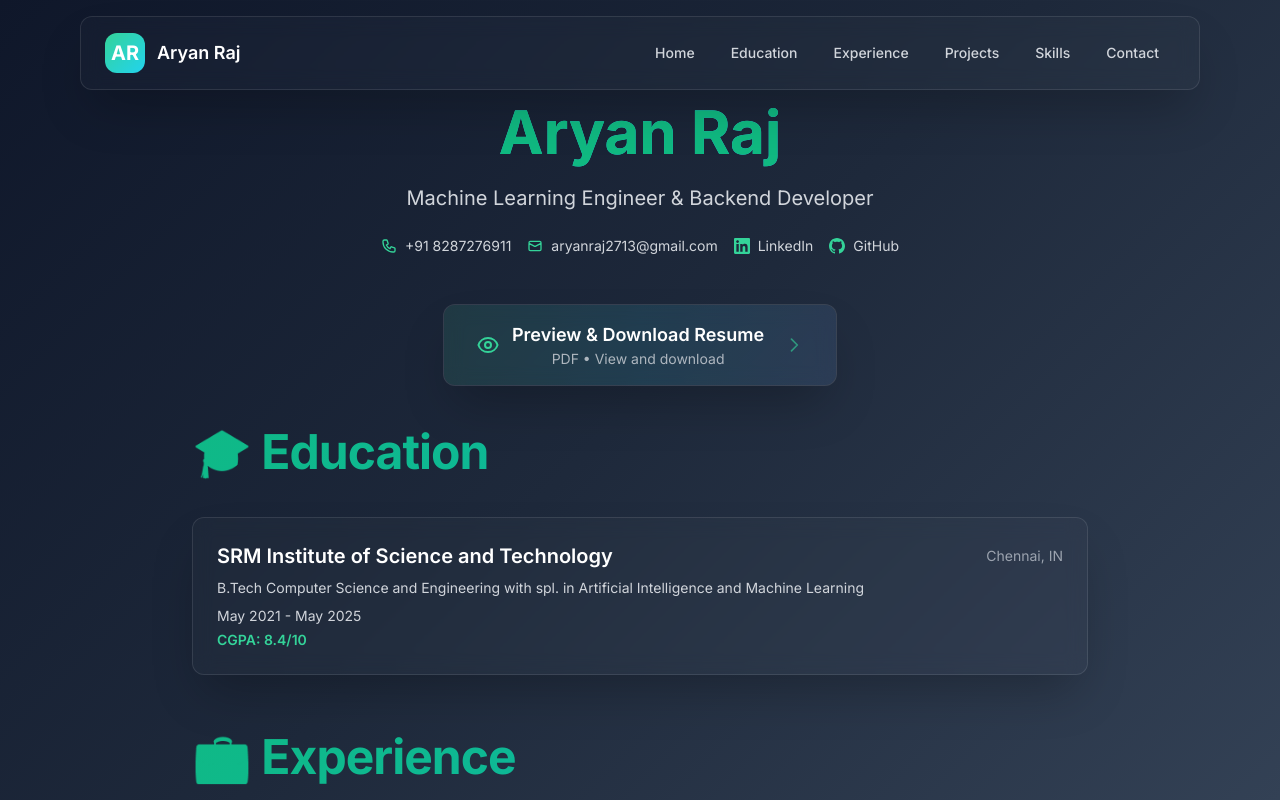
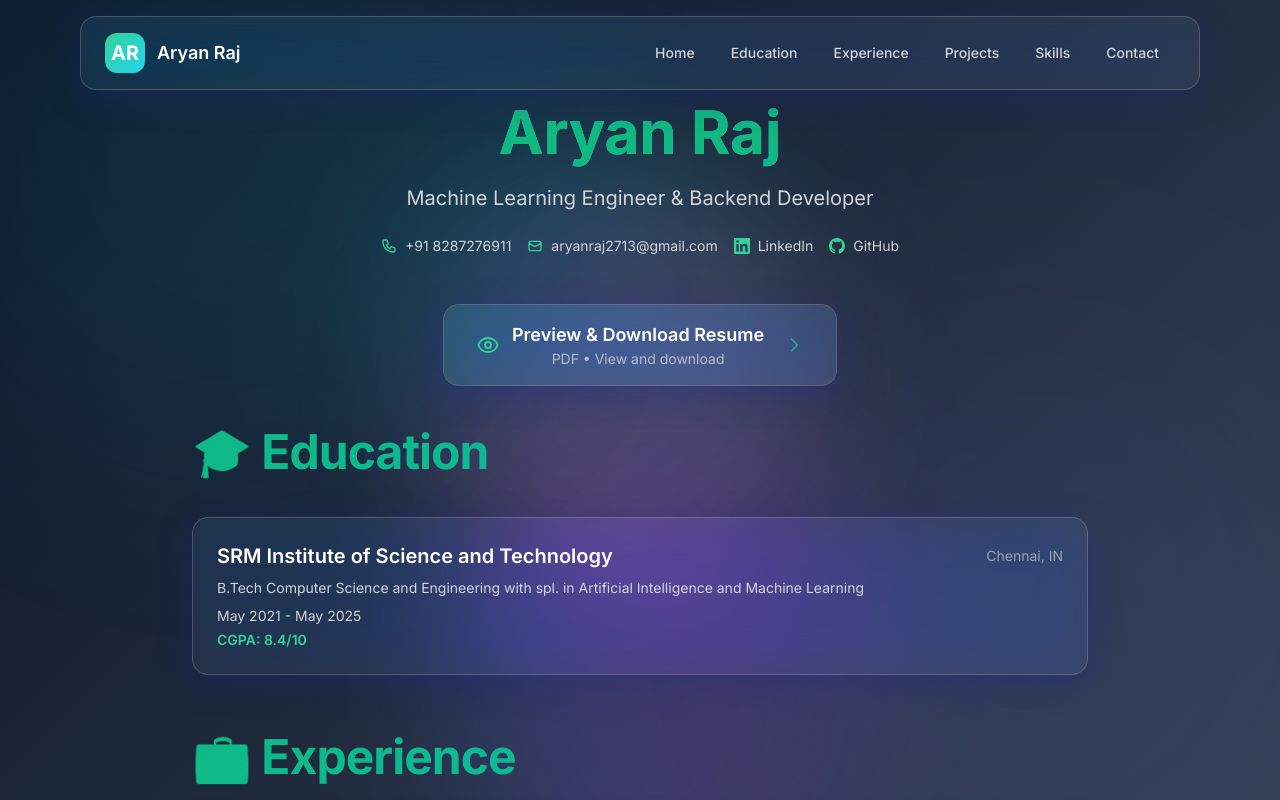
Before and after one commit to aryanraj2713/personal-Portfolio-Website, a Next.js app: page / in a window 1280 px wide. Shown: the top 800 px of the page. Built offline with nearby package versions, Linux system fonts and the light colour scheme.

Commit message:
✨ Enhance UI with animated gradient blobs and improved glassmorphism styles: Add animated background effects to the main layout, update glassmorphism utilities for better aesthetics, and introduce new keyframe animations for a dynamic visual experience.

```diff
--- a/app/globals.css
+++ b/app/globals.css
@@ -68,6 +68,68 @@ body {
   -webkit-font-smoothing: antialiased;
   -moz-osx-font-smoothing: grayscale;
   text-rendering: optimizeLegibility;
+  position: relative;
+  overflow-x: hidden;
+}
+
+/* Animated gradient blobs */
+body::before,
+body::after {
+  content: '';
+  position: fixed;
+  border-radius: 50%;
+  filter: blur(120px);
+  opacity: 0.3;
+  z-index: -1;
+  pointer-events: none;
+}
+
+body::before {
+  width: 600px;
+  height: 600px;
+  background: radial-gradient(circle, rgba(16, 185, 129, 0.4) 0%, rgba(6, 182, 212, 0.3) 50%, transparent 100%);
+  top: -200px;
+  left: -200px;
+  animation: blob-float-1 20s ease-in-out infinite;
+}
+
+body::after {
+  width: 500px;
+  height: 500px;
+  background: radial-gradient(circle, rgba(59, 130, 246, 0.4) 0%, rgba(139, 92, 246, 0.3) 50%, transparent 100%);
+  bottom: -150px;
+  right: -150px;
+  animation: blob-float-2 25s ease-in-out infinite;
+}
+
+@keyframes blob-float-1 {
+  0%, 100% {
+    transform: translate(0, 0) scale(1);
+  }
+  25% {
+    transform: translate(100px, 100px) scale(1.1);
+  }
+  50% {
+    transform: translate(200px, -50px) scale(0.9);
+  }
+  75% {
+    transform: translate(-50px, 150px) scale(1.05);
+  }
+}
+
+@keyframes blob-float-2 {
+  0%, 100% {
+    transform: translate(0, 0) scale(1) rotate(0deg);
+  }
+  25% {
+    transform: translate(-150px, -100px) scale(1.15) rotate(90deg);
+  }
+  50% {
+    transform: translate(-100px, 100px) scale(0.85) rotate(180deg);
+  }
+  75% {
+    transform: translate(100px, -150px) scale(1.1) rotate(270deg);
+  }
 }
 
 /* Critical layout styles */
@@ -77,22 +139,24 @@ html {
 
 /* Defer non-critical animations and effects */
 @media (prefers-reduced-motion: no-preference) {
-  /* Glassmorphism utilities - deferred */
+  /* Enhanced Glassmorphism utilities - deferred */
   .glass {
-    background: rgba(255, 255, 255, 0.02);
-    backdrop-filter: blur(10px);
-    -webkit-backdrop-filter: blur(10px);
-    border: 1px solid rgba(255, 255, 255, 0.1);
-    border-radius: 12px;
+    background: rgba(255, 255, 255, 0.06);
+    backdrop-filter: blur(24px) saturate(180%);
+    -webkit-backdrop-filter: blur(24px) saturate(180%);
+    border: 1px solid rgba(255, 255, 255, 0.18);
+    border-radius: 16px;
+    box-shadow: 0 8px 32px 0 rgba(31, 38, 135, 0.37);
     will-change: transform; /* Optimize for animations */
   }
 
   .glass-strong {
-    background: rgba(255, 255, 255, 0.05);
-    backdrop-filter: blur(20px);
-    -webkit-backdrop-filter: blur(20px);
-    border: 1px solid rgba(255, 255, 255, 0.15);
-    border-radius: 16px;
+    background: rgba(255, 255, 255, 0.08);
+    backdrop-filter: blur(32px) saturate(200%);
+    -webkit-backdrop-filter: blur(32px) saturate(200%);
+    border: 1px solid rgba(255, 255, 255, 0.25);
+    border-radius: 20px;
+    box-shadow: 0 12px 48px 0 rgba(31, 38, 135, 0.45);
     will-change: transform;
   }
 }
@@ -144,11 +208,12 @@ html {
 
 /* Critical card styles */
 .glass-card {
-  background: rgba(255, 255, 255, 0.03);
-  backdrop-filter: blur(12px);
-  -webkit-backdrop-filter: blur(12px);
-  border: 1px solid rgba(255, 255, 255, 0.12);
-  border-radius: 16px;
+  background: rgba(255, 255, 255, 0.07);
+  backdrop-filter: blur(20px) saturate(180%);
+  -webkit-backdrop-filter: blur(20px) saturate(180%);
+  border: 1px solid rgba(255, 255, 255, 0.2);
+  border-radius: 20px;
+  box-shadow: 0 8px 32px 0 rgba(31, 38, 135, 0.37);
   contain: paint layout;
 }
 
@@ -157,8 +222,8 @@ html {
   .glass,
   .glass-strong,
   .glass-card {
-    backdrop-filter: blur(8px);
-    -webkit-backdrop-filter: blur(8px);
+    backdrop-filter: blur(16px) saturate(150%);
+    -webkit-backdrop-filter: blur(16px) saturate(150%);
   }
 }
 
@@ -202,12 +267,14 @@ html {
 
 @layer components {
   .glass {
-    @apply bg-white/5 backdrop-blur-xl border border-white/10 shadow-2xl relative overflow-hidden;
+    @apply bg-white/[0.08] backdrop-blur-3xl border border-white/20 shadow-2xl relative overflow-hidden;
+    background: linear-gradient(135deg, rgba(255, 255, 255, 0.1) 0%, rgba(255, 255, 255, 0.05) 100%);
+    box-shadow: 0 8px 32px 0 rgba(31, 38, 135, 0.37), inset 0 1px 0 0 rgba(255, 255, 255, 0.2);
   }
 
   .glass::before {
     content: '';
-    @apply absolute inset-0 bg-gradient-to-r from-transparent via-white/5 to-transparent transform -translate-x-full transition-transform duration-1000;
+    @apply absolute inset-0 bg-gradient-to-r from-transparent via-white/10 to-transparent transform -translate-x-full transition-transform duration-1000;
   }
 
   .glass:hover::before {
@@ -215,7 +282,13 @@ html {
   }
 
   .glass-hover {
-    @apply hover:bg-white/10 hover:scale-105 hover:shadow-2xl hover:shadow-emerald-500/10 transition-all duration-300;
+    @apply hover:bg-white/[0.15] hover:scale-105 hover:shadow-2xl hover:shadow-emerald-500/20 transition-all duration-300;
+    transition: all 0.3s cubic-bezier(0.4, 0, 0.2, 1);
+  }
+
+  .glass-hover:hover {
+    backdrop-filter: blur(48px) saturate(200%);
+    -webkit-backdrop-filter: blur(48px) saturate(200%);
   }
 
   .gradient-text {
@@ -246,7 +319,68 @@ html {
   }
 
   .skill-tag {
-    @apply px-3 py-1 bg-white/10 hover:bg-white/20 rounded-full text-sm transition-all duration-300
+    @apply px-3 py-1 bg-white/[0.12] hover:bg-white/[0.22] rounded-full text-sm transition-all duration-300
            hover:scale-110 hover:shadow-lg cursor-default;
+    backdrop-filter: blur(16px) saturate(180%);
+    -webkit-backdrop-filter: blur(16px) saturate(180%);
+    border: 1px solid rgba(255, 255, 255, 0.15);
+    box-shadow: 0 4px 16px 0 rgba(31, 38, 135, 0.25);
+  }
+
+  .skill-tag:hover {
+    backdrop-filter: blur(24px) saturate(200%);
+    -webkit-backdrop-filter: blur(24px) saturate(200%);
+    box-shadow: 0 6px 24px 0 rgba(31, 38, 135, 0.35);
   }
 }
+
+/* Animated blob utilities */
+@keyframes blob-1 {
+  0%, 100% {
+    transform: translate(0, 0) scale(1) rotate(0deg);
+  }
+  33% {
+    transform: translate(80px, -80px) scale(1.2) rotate(120deg);
+  }
+  66% {
+    transform: translate(-60px, 100px) scale(0.9) rotate(240deg);
+  }
+}
+
+@keyframes blob-2 {
+  0%, 100% {
+    transform: translate(0, 0) scale(1) rotate(0deg);
+  }
+  33% {
+    transform: translate(-100px, 80px) scale(1.1) rotate(-120deg);
+  }
+  66% {
+    transform: translate(120px, -60px) scale(0.95) rotate(-240deg);
+  }
+}
+
+@keyframes blob-3 {
+  0%, 100% {
+    transform: translate(0, 0) scale(1);
+  }
+  33% {
+    transform: translate(60px, 100px) scale(1.15);
+  }
+  66% {
+    transform: translate(-80px, -80px) scale(0.85);
+  }
+}
+
+.animate-blob-1 {
+  animation: blob-1 30s ease-in-out infinite;
+}
+
+.animate-blob-2 {
+  animation: blob-2 35s ease-in-out infinite;
+  animation-delay: 2s;
+}
+
+.animate-blob-3 {
+  animation: blob-3 40s ease-in-out infinite;
+  animation-delay: 4s;
+}
--- a/app/page.tsx
+++ b/app/page.tsx
@@ -7,7 +7,13 @@ export default function Home() {
   return (
     <>
       <Navbar />
-      <main className="min-h-screen pt-24 pb-8 px-4 sm:px-6 lg:px-8">
+      {/* Additional animated gradient blobs */}
+      <div className="fixed inset-0 -z-10 overflow-hidden pointer-events-none">
+        <div className="absolute top-1/4 left-1/4 w-96 h-96 bg-gradient-to-br from-emerald-500/20 via-cyan-500/20 to-transparent rounded-full blur-3xl animate-blob-1"></div>
+        <div className="absolute top-1/2 right-1/4 w-[30rem] h-[30rem] bg-gradient-to-br from-blue-500/20 via-purple-500/20 to-transparent rounded-full blur-3xl animate-blob-2"></div>
+        <div className="absolute bottom-1/4 left-1/3 w-[25rem] h-[25rem] bg-gradient-to-br from-purple-500/20 via-pink-500/20 to-transparent rounded-full blur-3xl animate-blob-3"></div>
+      </div>
+      <main className="min-h-screen pt-24 pb-8 px-4 sm:px-6 lg:px-8 relative">
         <div className="max-w-4xl mx-auto">
           <div id="home" className="text-center mb-12">
           <h1 className="text-5xl md:text-6xl font-bold mb-4 gradient-text leading-tight">
```
